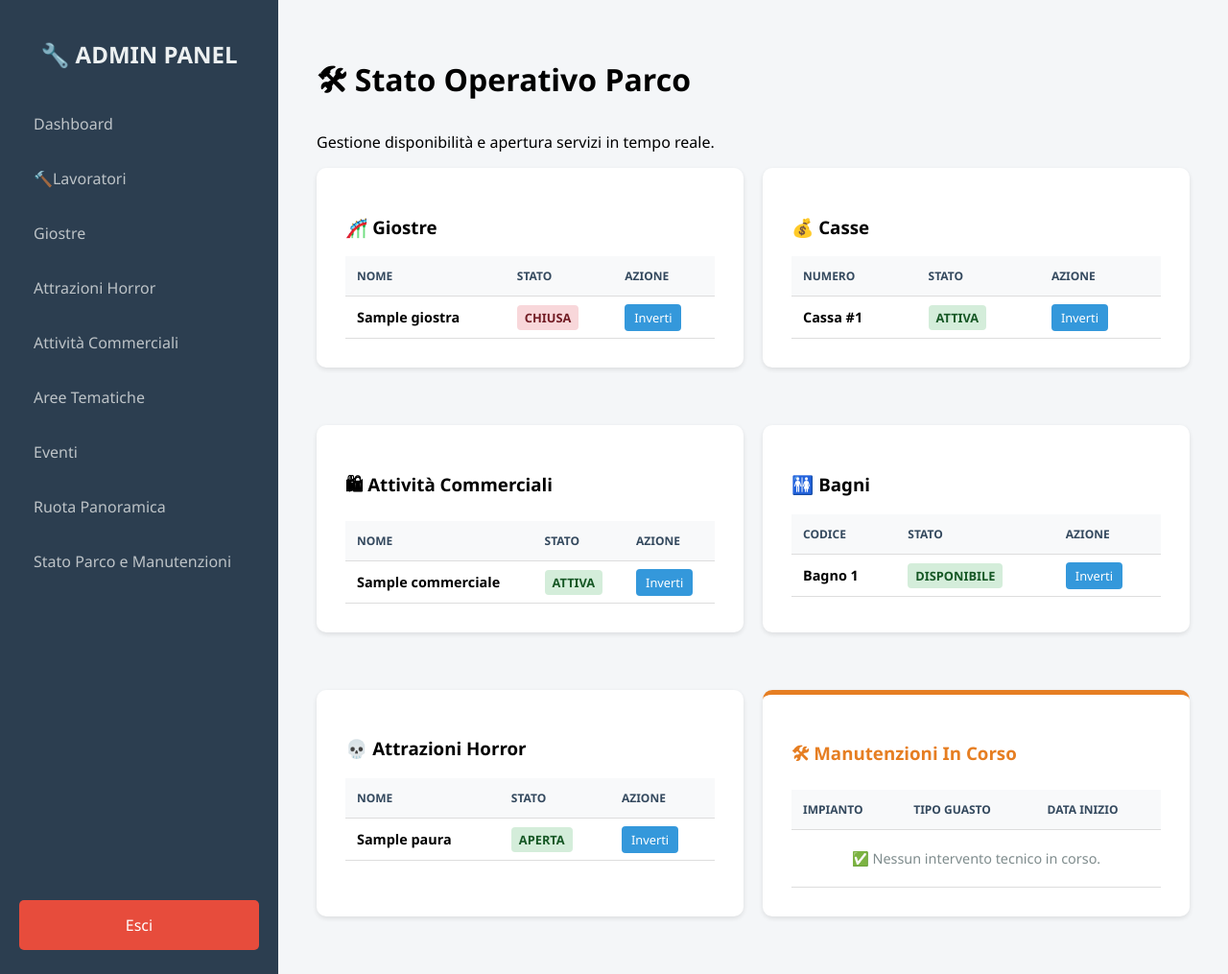
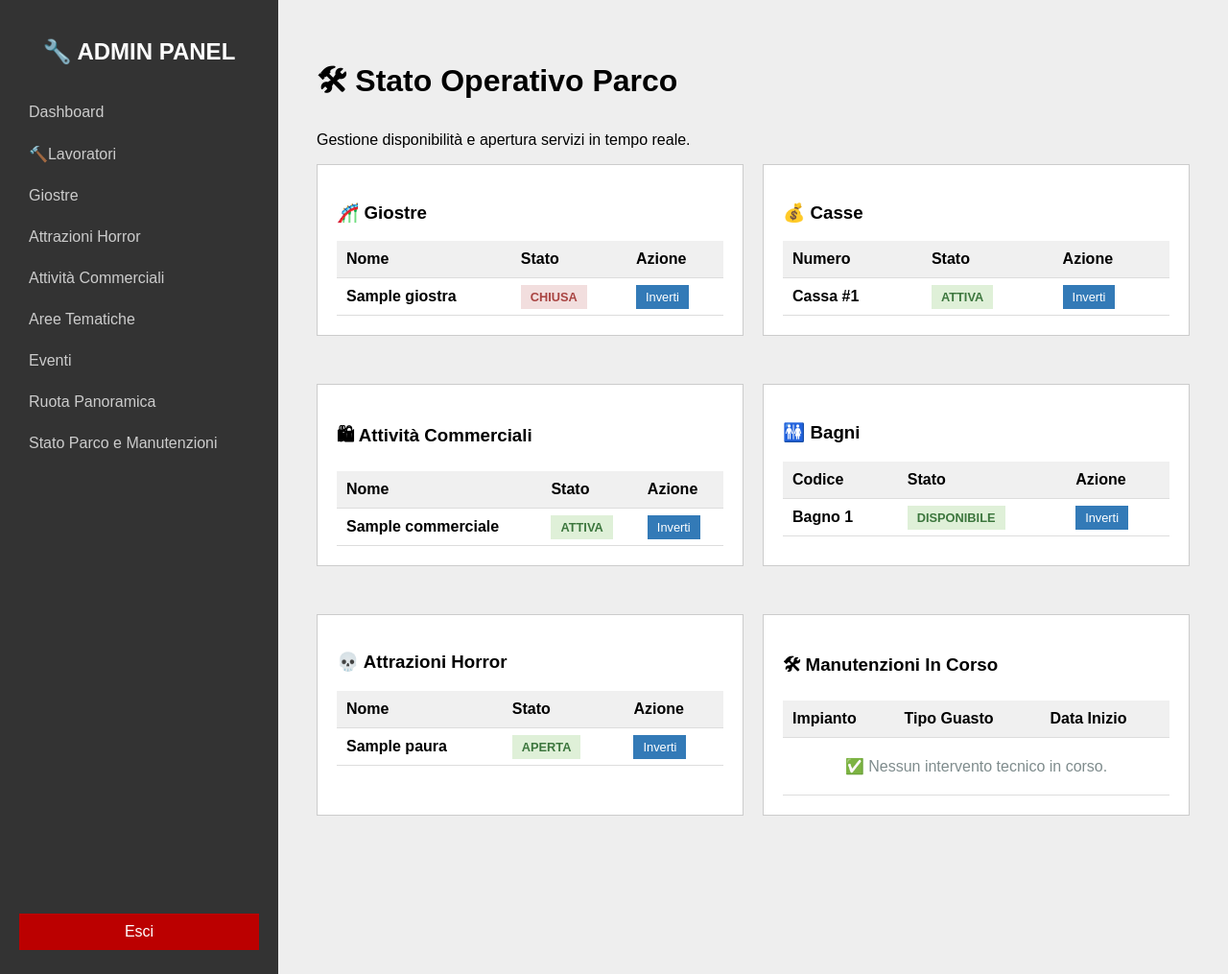
Before and after one commit to RiccardoCornacchia/progettoDB, a PHP site: page /admin_statoParco.php in a window 1280 px wide. Shown: the whole page at 96% size. Run offline with PHP 8.4, Linux system fonts and the light colour scheme; the visitor is signed in with stand-in values (Sample User, id 1); tables that the repository leaves empty hold one stand-in row (values such as "Sample post").

Commit message:
changed css

```diff
--- a/src/admin_statoParco.php
+++ b/src/admin_statoParco.php
@@ -56,37 +56,25 @@ $lista_manutenzioni = $dbh->getManutenzioniAttive();
     <meta charset="UTF-8">
     <title>Stato Parco - WonderPark</title>
     <style>
-        /* CSS in linea con Gestione Giostre */
-        body { font-family: 'Segoe UI', sans-serif; margin: 0; display: flex; height: 100vh; background: #f4f6f8; }
-        .sidebar { width: 250px; background: #2c3e50; color: white; display: flex; flex-direction: column; padding: 20px; overflow-y: auto; }
-        .sidebar h2 { color: #ecf0f1; text-align: center; margin-bottom: 30px; }
-        .menu-link { padding: 15px; color: #bdc3c7; text-decoration: none; border-radius: 5px; margin-bottom: 5px; display: block; }
-        .menu-link:hover, .active { background: #34495e; color: white; }
-        .logout { margin-top: auto; background: #e74c3c; color: white; text-align: center; }
-
+        body { font-family: sans-serif; margin: 0; display: flex; height: 100vh; background: #eee; }
+        .sidebar { width: 250px; background: #333; color: white; display: flex; flex-direction: column; padding: 20px; overflow-y: auto; }
+        .sidebar h2 { text-align: center; margin-bottom: 30px; }
+        .menu-link { padding: 10px; color: #ccc; text-decoration: none; display: block; margin-bottom: 5px; }
+        .menu-link:hover, .active { background: #444; color: white; }
+        .logout { margin-top: auto; background: #b00; color: white; text-align: center; }
         .main-content { flex: 1; padding: 40px; overflow-y: auto; }
-        .section-box { background: white; padding: 30px; border-radius: 10px; box-shadow: 0 2px 5px rgba(0,0,0,0.1); margin-bottom: 40px; }
-
-        table { width: 100%; border-collapse: collapse; margin-top: 10px; font-size: 0.9rem; }
-        th, td { padding: 12px; text-align: left; border-bottom: 1px solid #ddd; }
-        th { background: #f8f9fa; color: #34495e; text-transform: uppercase; font-size: 0.75rem; }
-
-        /* Badges e Bottoni */
-        .status-badge { padding: 4px 8px; border-radius: 4px; font-weight: bold; font-size: 0.8rem; }
-        .bg-open { background: #d4edda; color: #155724; }
-        .bg-closed { background: #f8d7da; color: #721c24; }
-
-        .btn-toggle {
-            background: #3498db; color: white; padding: 5px 10px;
-            text-decoration: none; border-radius: 4px; font-size: 0.8rem;
-        }
-        .btn-toggle:hover { background: #2980b9; }
-
-        .msg-success { background: #d4edda; color: #155724; padding: 15px; margin-bottom: 20px; border-radius: 5px; }
-        .msg-error { background: #f8d7da; color: #721c24; padding: 15px; margin-bottom: 20px; border-radius: 5px; }
-
+        .section-box { background: white; padding: 20px; border: 1px solid #ccc; margin-bottom: 30px; }
+        table { width: 100%; border-collapse: collapse; margin-top: 15px; }
+        th, td { padding: 10px; text-align: left; border-bottom: 1px solid #ddd; }
+        th { background: #f0f0f0; }
+        .status-badge { padding: 5px 10px; font-size: 0.8rem; font-weight: bold; }
+        .bg-open { background: #dff0d8; color: #3c763d; }
+        .bg-closed { background: #f2dede; color: #a94442; }
+        .btn-toggle { background: #337ab7; color: white; padding: 5px 10px; text-decoration: none; font-size: 0.8rem; }
+        .msg-success { background: #dff0d8; color: #3c763d; padding: 15px; margin-bottom: 20px; border: 1px solid #d6e9c6; }
+        .msg-error { background: #f2dede; color: #a94442; padding: 15px; margin-bottom: 20px; border: 1px solid #ebccd1; }
         .grid-container { display: grid; grid-template-columns: 1fr 1fr; gap: 20px; }
-    </style>
+</style>
 </head>
 <body>
 
@@ -184,8 +172,8 @@ $lista_manutenzioni = $dbh->getManutenzioniAttive();
                     </tbody>
                 </table>
             </div>
-            <div class="section-box" style="border-top: 5px solid #e67e22;">
-                <h3 style="color: #e67e22;">🛠 Manutenzioni In Corso</h3>
+            <div class="section-box">
+                <h3>🛠 Manutenzioni In Corso</h3>
                 <table>
                     <thead><tr>
                     <th>Impianto</th>
```
